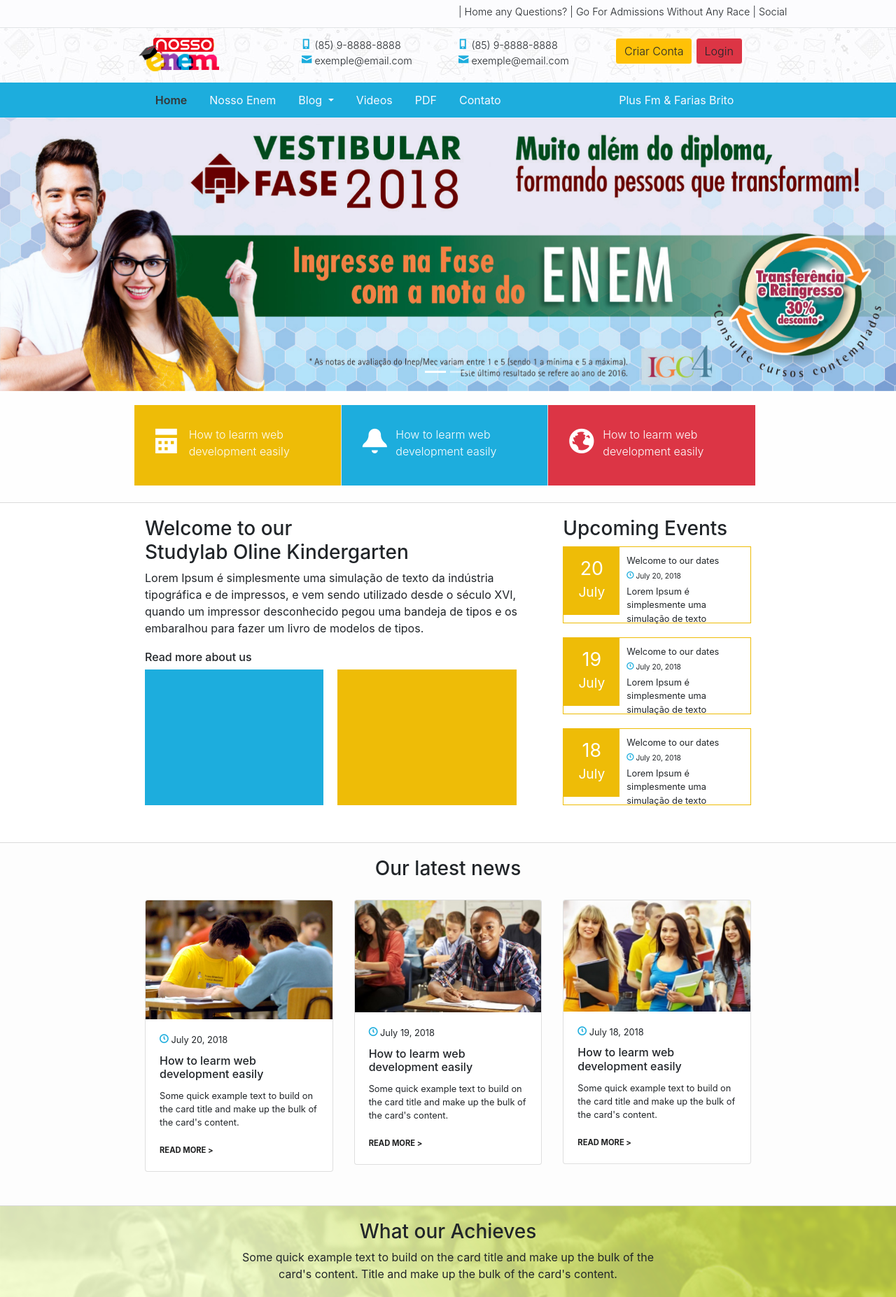
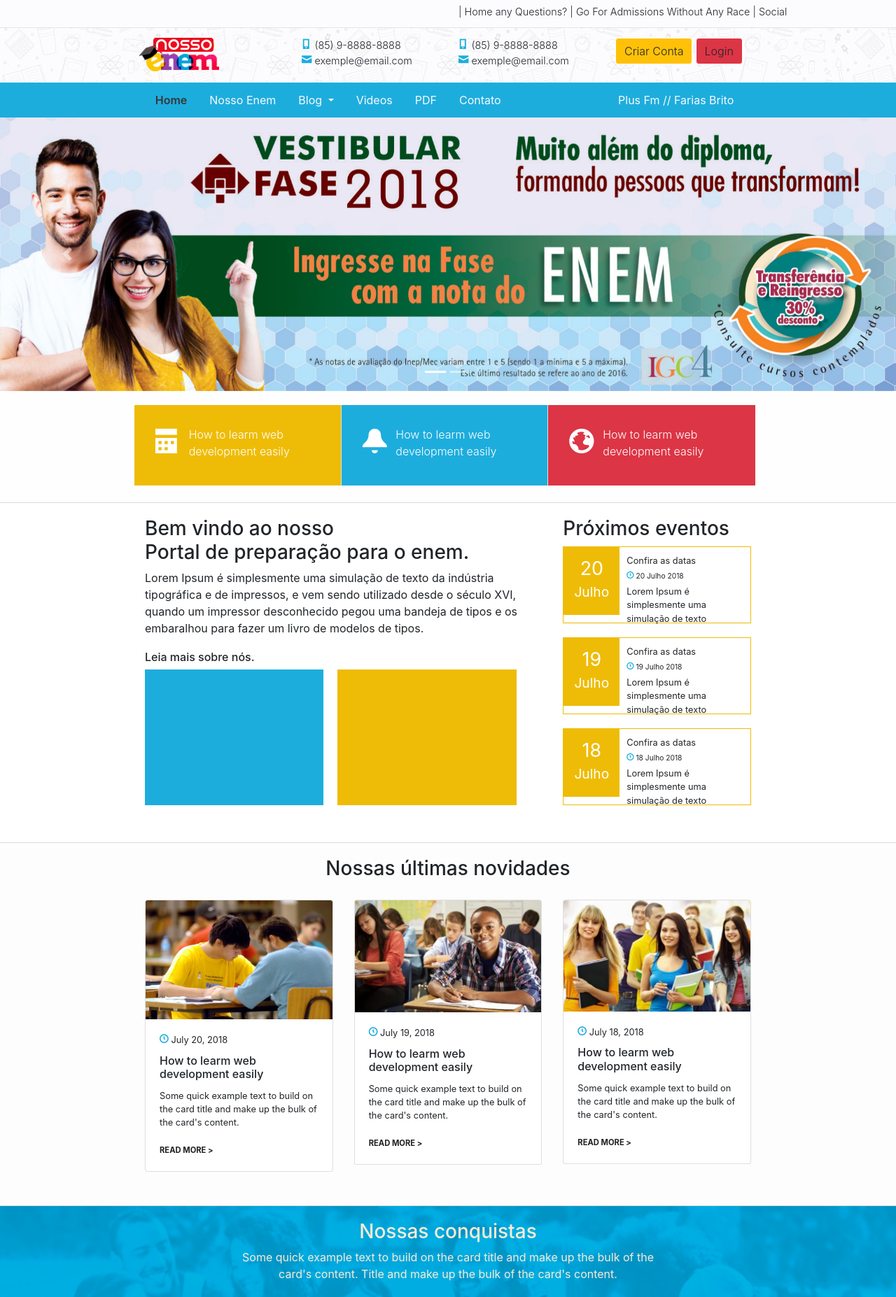
Before and after one commit to alancrato/layout-enem-plus, a PHP site: page / in a window 1280 px wide. Shown: the top 1854 px of the page at 70% size. Run offline with PHP 8.4, Linux system fonts and the light colour scheme; some libraries are stand-ins or nearby versions.

Commit message:
style content data center for

```diff
--- a/footer.php
+++ b/footer.php
@@ -6,7 +6,7 @@
 
                 <!-- About Us -->
                 <h5 class="section_footer__heading">
-                    About Us
+                    Sobre Nós
                 </h5>
                 <p>
                     Lorem ipsum dolor sit amet, consectetur adipisicing elit. Corrupti dolorum, sint corporis nostrum, possimus unde eos vitae eius quasi saepe.
@@ -17,7 +17,7 @@
 
                 <!-- Contact info -->
                 <h5 class="section_footer__heading">
-                    Contact info
+                    Informações de contato
                 </h5>
                 <div class="section_footer__info">
                     <ul>
@@ -40,7 +40,7 @@
 
                 <!-- Opening hours -->
                 <h5 class="section_footer__heading">
-                    Opening hours
+                   Horários Operacionais
                 </h5>
                 <div class="section_footer__open">
                     <div class="section_footer__open__days">Monday - Thursday</div>
@@ -58,7 +58,7 @@
 
                 <!-- Copyright -->
                 <div class="section_footer__copyright">
-                    <i class="fa fa-copyright"></i> <span id="js-current-year"></span> Touché. All rights reserved.
+                    <i class="fa fa-copyright"></i> <span id="js-current-year"></span> Plsu Fm. Todos os direitos reservados.
                 </div>
 
             </div>
--- a/header.php
+++ b/header.php
@@ -89,7 +89,7 @@
         </ul>
 
         <span class="navbar-text">
-          Plus Fm & Farias Brito
+          Plus Fm // Farias Brito
         </span>
     </div>
 </nav>
--- a/index.php
+++ b/index.php
@@ -42,34 +42,34 @@
             <div class="row padding-app">
                 <div class="col-8">
                     <h3>
-                        Welcome to our<br/>
-                        Studylab Oline Kindergarten
+                        Bem vindo ao nosso<br/>
+                        Portal de preparação para o enem.
                     </h3>
                     <div class="content-calendar">
                         Lorem Ipsum é simplesmente uma simulação de texto da indústria tipográfica e de impressos, e vem sendo utilizado desde o século XVI, quando um impressor desconhecido pegou uma bandeja de tipos e os embaralhou para fazer um livro de modelos de tipos.<br>
                     </div>
                     <h6 class="padding-app">
-                        Read more about us
+                        Leia mais sobre nós.
                     </h6>
 
                     <div class="bloc-one"></div>
                     <div class="bloc-two"></div>
                 </div>
                 <div class="col-4">
-                    <h3>Upcoming Events</h3>
+                    <h3>Próximos eventos</h3>
                     <div class="bloc-tre">
                         <div class="date-app">
                             <div class="number-date">
                                 20
                             </div>
                             <div class="month-date">
-                                July
+                                Julho
                             </div>
                         </div>
                         <div class="content-app">
-                            Welcome to our dates<br/>
+                            Confira as datas<br/>
                             <div class="icon-date">
-                                <span class="oi" data-glyph="clock"></span> July 20, 2018
+                                <span class="oi" data-glyph="clock"></span> 20 Julho 2018
                             </div>
                             Lorem Ipsum é simplesmente uma simulação de texto
                         </div>
@@ -81,13 +81,13 @@
                                 19
                             </div>
                             <div class="month-date">
-                                July
+                                Julho
                             </div>
                         </div>
                         <div class="content-app">
-                            Welcome to our dates<br/>
+                            Confira as datas<br/>
                             <div class="icon-date">
-                                <span class="oi" data-glyph="clock"></span> July 20, 2018
+                                <span class="oi" data-glyph="clock"></span> 19 Julho 2018
                             </div>
                             Lorem Ipsum é simplesmente uma simulação de texto
                         </div>
@@ -99,13 +99,13 @@
                                 18
                             </div>
                             <div class="month-date">
-                                July
+                                Julho
                             </div>
                         </div>
                         <div class="content-app">
-                            Welcome to our dates<br/>
+                            Confira as datas<br/>
                             <div class="icon-date">
-                                <span class="oi" data-glyph="clock"></span> July 20, 2018
+                                <span class="oi" data-glyph="clock"></span> 18 Julho 2018
                             </div>
                             Lorem Ipsum é simplesmente uma simulação de texto
                         </div>
@@ -131,9 +131,9 @@
         <div class="col-3"></div>
         <div class="col-6">
             <div class="center-data text-center">
-                <h3>What our Achieves</h3>
-                Some quick example text to build on the card title and make up the bulk of the card's content.
-                Title and make up the bulk of the card's content.
+                <h3>Nossas conquistas</h3>
+                    Some quick example text to build on the card title and make up the bulk of the card's content.
+                    Title and make up the bulk of the card's content.
             </div>
         </div>
         <div class="col-3"></div>
@@ -148,7 +148,7 @@
                 <span class="oi state" data-glyph="people"></span>
             </div>
             <div class="content-state">
-                <strong>120+ k</strong><br/> students Enrolled
+                <strong>120+ k</strong><br/> Alunos Matriculados
             </div>
         </div>
         <div class="col-3">
@@ -156,7 +156,7 @@
                 <span class="oi state" data-glyph="person"></span>
             </div>
             <div class="content-state">
-                <strong>100%</strong><br/> Satisfied Parents
+                <strong>100%</strong><br/> Páis Satisfeitos
             </div>
         </div>
         <div class="col-3">
@@ -164,7 +164,7 @@
                 <span class="oi state" data-glyph="bullhorn"></span>
             </div>
             <div class="content-state">
-                <strong>591</strong><br/> Award Achieve
+                <strong>591</strong><br/> Inscrições
             </div>
         </div>
         <div class="col-4"></div>
@@ -180,20 +180,20 @@
         <div class="container">
             <div class="row padding-app">
                 <div class="center-news">
-                    <h3>Our latest  Videos</h3>
+                    <h3>Conteúdos em vídeos</h3>
                 </div>
             </div>
             <div class="row padding-app">
                 <div class="col-7">
                     <h3>
-                        Welcome to our<br/>
-                        Studylab Oline Kindergarten
+                        Bem vindo ao nosso<br/>
+                        canal de conteúdo em vídeos.
                     </h3>
                     <div class="content-calendar">
                         Lorem Ipsum é simplesmente uma simulação de texto da indústria tipográfica e de impressos, e vem sendo utilizado desde o século XVI, quando um impressor desconhecido pegou uma bandeja de tipos e os embaralhou para fazer um livro de modelos de tipos.<br>
                     </div>
                     <h6 class="padding-app">
-                        Read more videos >
+                        Confira mais Vídeos >
                     </h6>
                 </div>
                 <div class="col-5">
--- a/news.php
+++ b/news.php
@@ -3,7 +3,7 @@
         <div class="container">
             <div class="row padding-app">
                 <div class="center-news">
-                    <h3>Our latest  news</h3>
+                    <h3>Nossas últimas novidades</h3>
                 </div>
             </div>
             <div class="row padding-app">
--- a/style.css
+++ b/style.css
@@ -145,11 +145,11 @@ ul li{
 
 .state{
     font-size: 2.8em;
-    color: black;
+    color: lightsalmon;
 }
 
 .content-state{
-    color: black;
+    color: antiquewhite;
     padding: 30px 4px;
 }
 
@@ -281,6 +281,7 @@ a:hover {
 
 .center-data{
     margin: 0 auto;
+    color: antiquewhite;
 }
 
 .ifrane-videos iframe{
```
Also changed, not shown: assets/img/bg-news.png.
